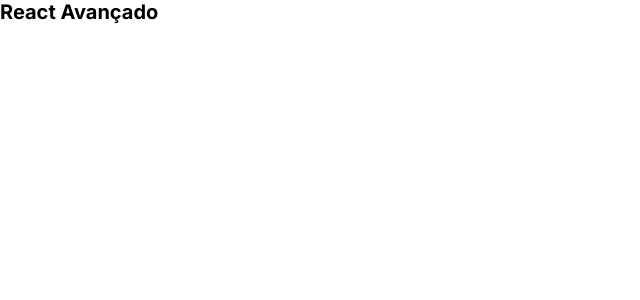
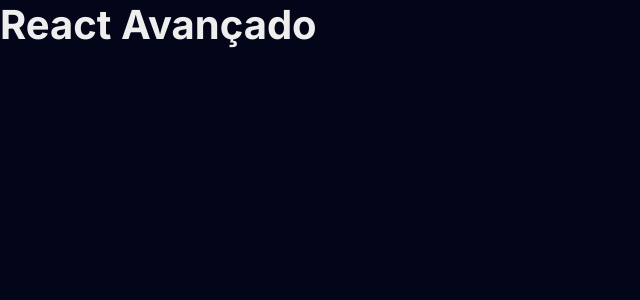
Before and after one commit to ederchristian/startse-in-the-world, a Next.js app: page / in a window 1280 px wide. Shown: the top 300 px of the page, without its empty margins (0-640 px from the left). Built offline with nearby package versions, Linux system fonts and the light colour scheme.

Commit message:
style: add new general variables

```diff
--- a/src/styles/global.ts
+++ b/src/styles/global.ts
@@ -1,6 +1,18 @@
 import { createGlobalStyle } from 'styled-components'
 
 const GlobalStyles = createGlobalStyle`
+  :root {
+    --highlight: #fd6269;
+    --background: #030518;
+    --white: #eeeeee;
+
+    --container: 100rem;
+
+    --small: 1.5rem;
+    --medium: 3rem;
+    --large: 5rem;
+  }
+
   * {
     margin: 0;
     padding: 0;
@@ -13,6 +25,8 @@
 
   html, body, #__next {
     height: 100%;
+    background: var(--background);
+    color: var(--white);
   }
 
   body {
@@ -24,6 +38,32 @@
     font-family: 'Inter', sans-serif;
     font-weight: 700;
   }
+
+  h1, h2, h3 {
+    line-height: var(--large);
+  }
+
+  h1 {
+    font-size: 4rem;
+  }
+
+  h2 {
+    font-size: 3.4rem;
+  }
+
+  h3 {
+    font-size: 2.6rem;
+  }
+
+  p,
+  a {
+    font-size: 1.6rem;
+    line-height: var(--medium);
+  }
+
+  a {
+    color: var(--highlight);
+  }
 `
 
 export default GlobalStyles
```
